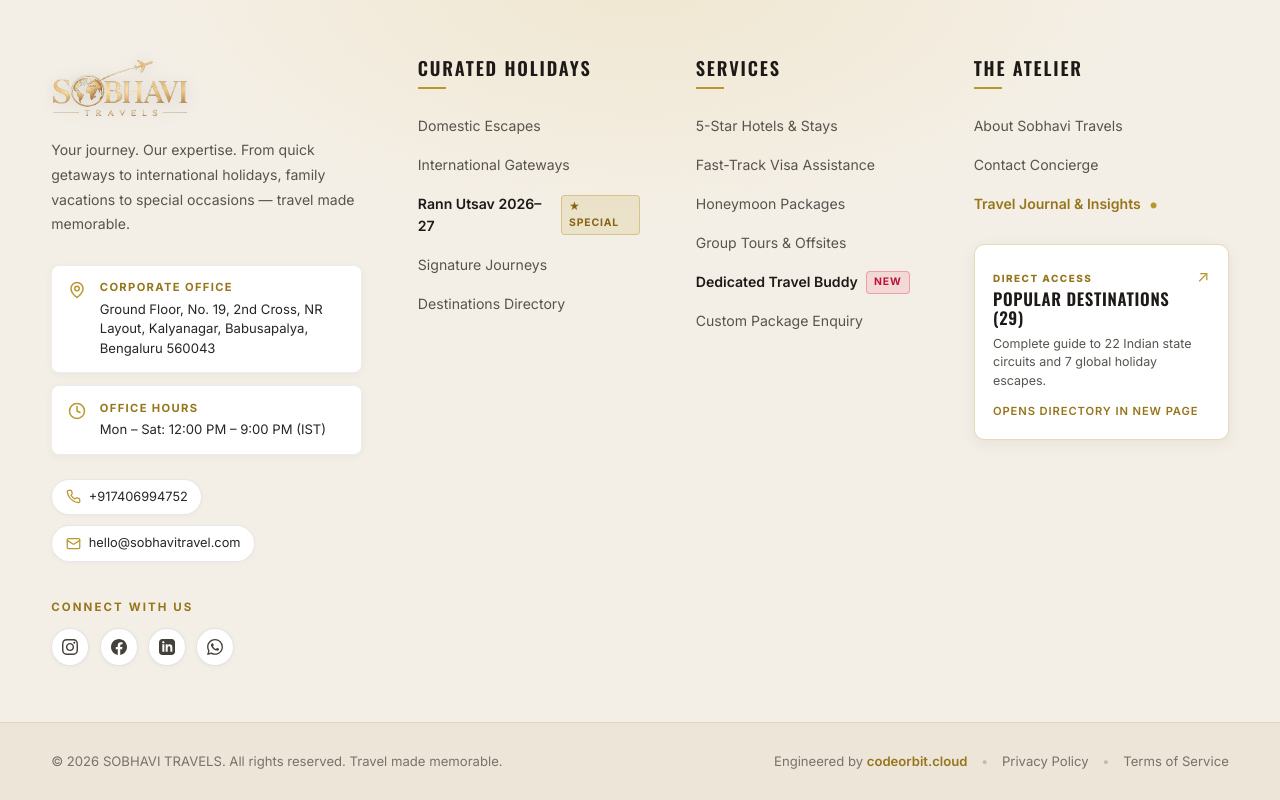
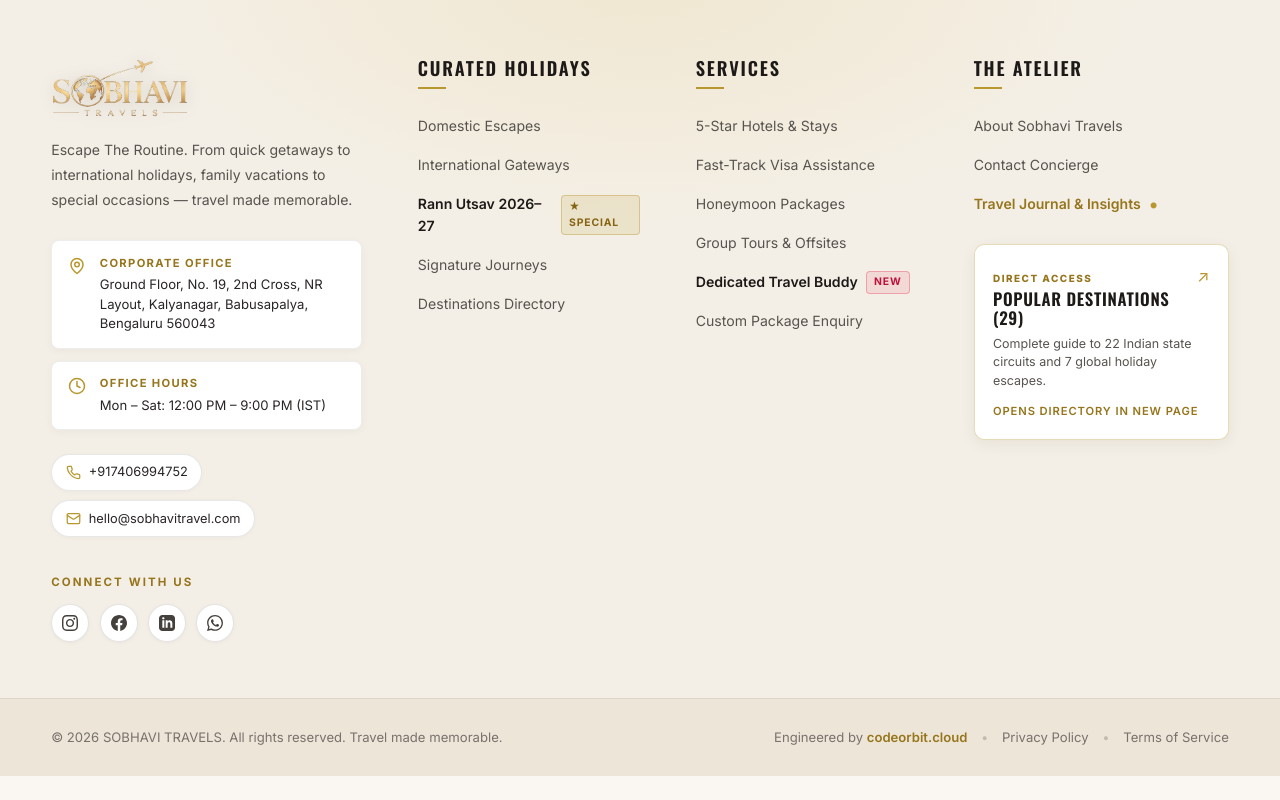
Before and after one commit to Gulshan8285/lumina-travel-luxury, a Next.js app: page / in a window 1280 px wide. Shown: the part 6005-6805 px from the top of the page. After the commit the page ends 6781 px from the top, so only its background shows below. Built offline with nearby package versions, Linux system fonts and the light colour scheme; no server answers.

Commit message:
feat: update tagline and brand subtitle to 'Escape The Routine'

```diff
--- a/src/app/about/page.tsx
+++ b/src/app/about/page.tsx
@@ -15,7 +15,7 @@
               <span className={styles.eyebrow}>THE SOBHAVI STORY</span>
               <h1 className={styles.heroTitle}>Travel Made Memorable.</h1>
               <p className={styles.heroDesc}>
-                Your journey. Our expertise. From quick getaways to international holidays, family vacations to sacred pilgrimages — we craft seamless travel experiences where every detail is taken care of.
+                Escape The Routine. From quick getaways to international holidays, family vacations to sacred pilgrimages — we craft seamless travel experiences where every detail is taken care of.
               </p>
             </div>
           </div>
--- a/src/app/layout.tsx
+++ b/src/app/layout.tsx
@@ -34,7 +34,7 @@
   alternates: {
     canonical: "/",
   },
-  title: "SOBHAVI TRAVELS | Your journey. Our expertise.",
+  title: "SOBHAVI TRAVELS | Escape The Routine",
   description: "From quick getaways to international holidays, family vacations to special occasions - we help you plan the trip, while taking care of the details.",
   verification: {
     google: "lr5HQ7i2Jfk-J7rcrNZVUanwyiFCueWDsVwS3pF3ylo",
--- a/src/lib/siteConfig.json
+++ b/src/lib/siteConfig.json
@@ -1,7 +1,7 @@
 {
   "company": {
     "brandName": "SOBHAVI TRAVELS",
-    "tagline": "Your journey. Our expertise.",
+    "tagline": "Escape The Routine",
     "phone": "+917406994752",
     "whatsapp": "7406994752",
     "email": "hello@sobhavitravel.com",
@@ -19,7 +19,7 @@
   },
   "footer": {
     "aboutTitle": "SOBHAVI TRAVELS",
-    "aboutText": "Your journey. Our expertise. From quick getaways to international holidays, family vacations to special occasions — travel made memorable.",
+    "aboutText": "Escape The Routine. From quick getaways to international holidays, family vacations to special occasions — travel made memorable.",
     "phone": "+917406994752",
     "whatsapp": "7406994752",
     "email": "hello@sobhavitravel.com",
--- a/src/lib/siteConfig.ts
+++ b/src/lib/siteConfig.ts
@@ -155,7 +155,7 @@
 
 const defaultFooter: FooterConfig = {
   aboutTitle: "SOBHAVI TRAVELS",
-  aboutText: "Your journey. Our expertise. From quick getaways to international holidays, family vacations to special occasions — travel made memorable.",
+  aboutText: "Escape The Routine. From quick getaways to international holidays, family vacations to special occasions — travel made memorable.",
   phone: "+917406994752",
   whatsapp: "7406994752",
   email: "hello@sobhavitravel.com",
```
Also changed, not shown: src/app/admin/AdminClientDashboard.tsx (+4 -4 lines).
